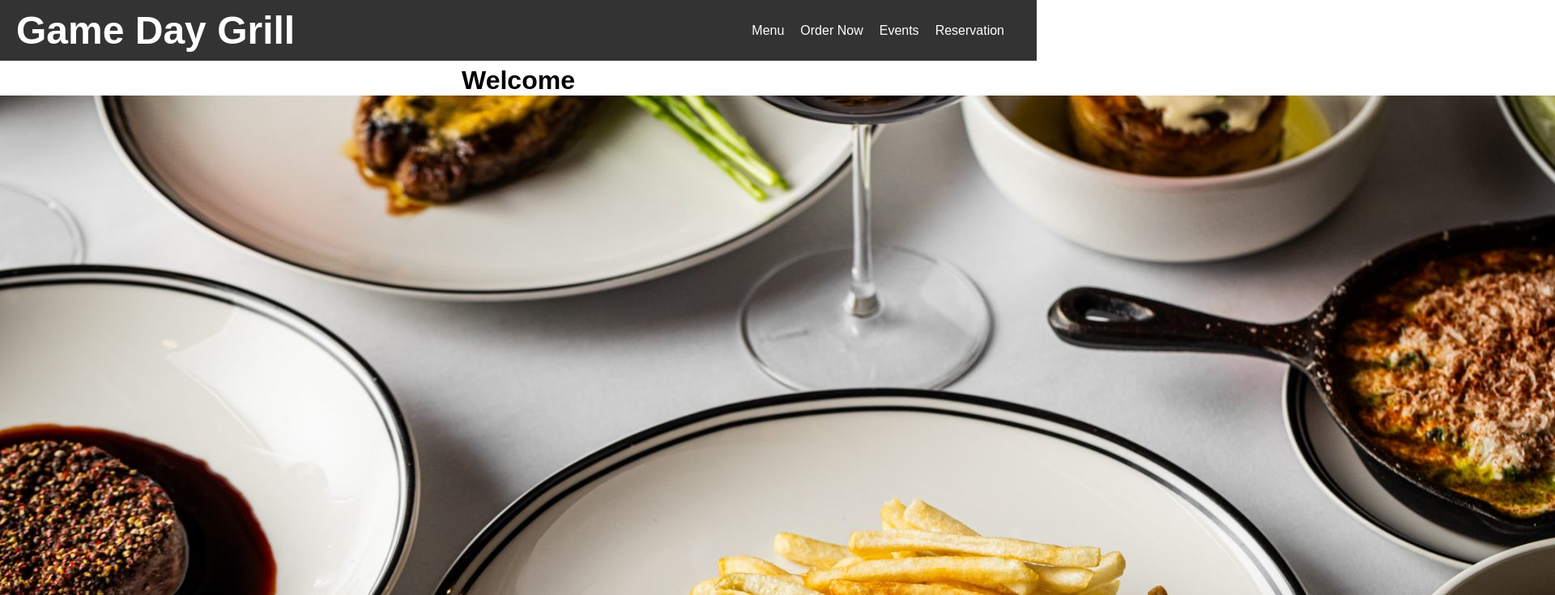
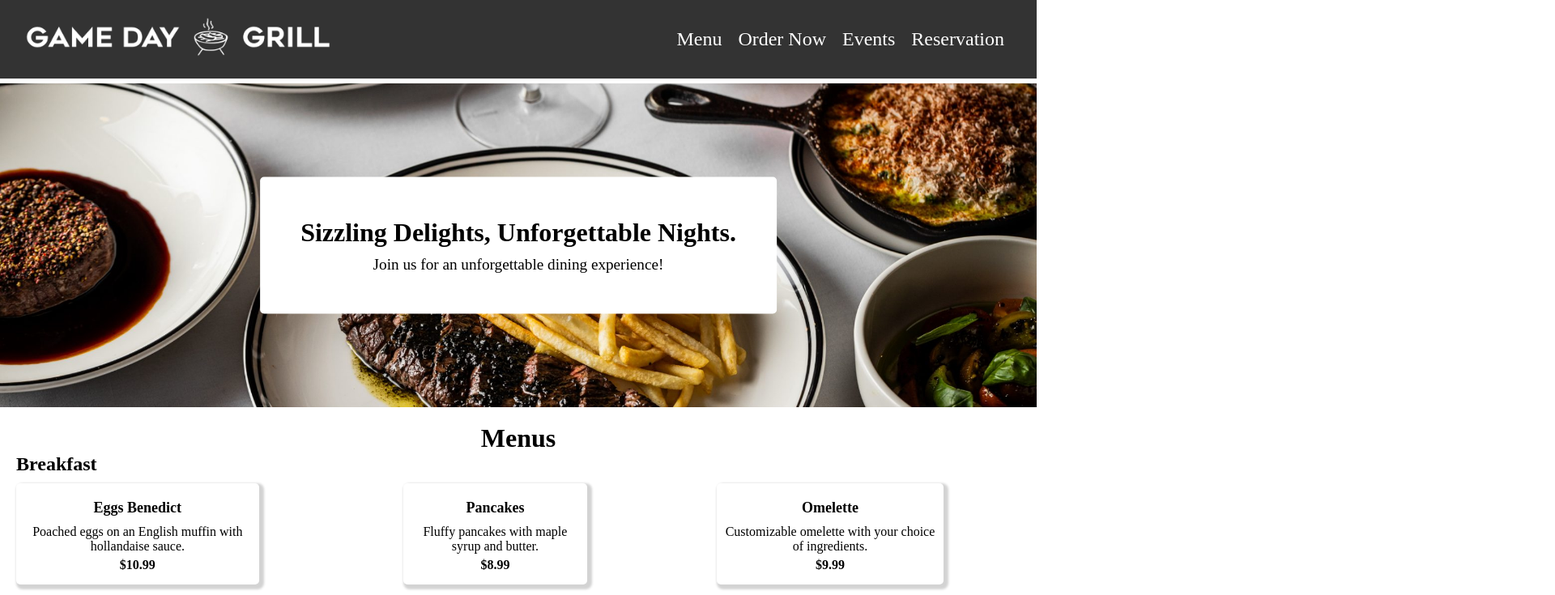
Before and after one commit to lQxick/BPA, a plain HTML site: page index.html in a window 1280 px wide. Shown: the top 735 px of the page at 81% size, 1920 px wide, since content can reach past the window. Drawn offline with Linux system fonts and the light colour scheme.

Commit message:
Imported a new font, Created a Logo. Adjusted the background image and added an overlay. Created a slogan. Added hovering animation to menu items.

```diff
--- a/index.html
+++ b/index.html
@@ -9,8 +9,9 @@
 <body style="background-color: #ffffff;">
     <header>
         <div class="logo">
-            <h1>Game Day Grill</h1>
+            <img src="gameDayGrillLogo.PNG" alt="gameDayGrillLogo" width="400">
         </div>
+        <!-- navigation bar -->
         <nav>
             <ul class="menu">
                 <li><a href="#menu">Menu</a>
@@ -28,9 +29,15 @@
         </nav>
     </header>
     <hr>
-    <section id="welcome">
-        <h2>Welcome</h2>
-        <img src="templateImage.jpg" alt="templateImage">
+    <section class="parallax">
+        <!-- Parallax background image -->
+        <div class="parallax-image"></div>
+
+        <!-- Content overlay on top of the image -->
+        <div class="overlay">
+            <h2>Sizzling Delights, Unforgettable Nights.</h2>
+            <p>Join us for an unforgettable dining experience!</p>
+        </div>
     </section>
     <section id="menu">
         <h2>Menus</h2>
--- a/styles.css
+++ b/styles.css
@@ -6,7 +6,8 @@
 }
 
 body {
-    font-family: Arial, sans-serif;
+    font-family: 'Lora', serif;
+    /* Additional styling for the body goes here */
     font-size: 16px;
 }
 
@@ -31,6 +32,7 @@ header {
     display: flex;
     margin-right: 20px;
     position: relative;
+    font-size: x-large;
 }
 
 .menu li {
@@ -51,6 +53,7 @@ header {
     list-style: none;
     padding: 0;
     margin: 0;
+    z-index: 1; /* Set a positive z-index to ensure it's positioned in front of the parallax image */
 }
 
 .menu li:hover .submenu {
@@ -94,6 +97,11 @@ header {
     width: calc(80% - 20px); /* Distribute menu items evenly */
     text-align: center;
     box-shadow: 3px 3px 3px 3px lightgray;
+    transition: transform 0.5s ease;
+}
+
+.menu-item:hover {
+    transform: scale(1.05);
 }
 
 .menu-item h4 {
@@ -133,3 +141,40 @@ h2 {
 hr {
     border: 3px solid #ffffff;
 }
+
+.overlay {
+    position: absolute;
+    top: 50%;
+    left: 50%;
+    transform: translate(-50%, -50%);
+    text-align: center;
+    color: #000000;
+    background-color: white;
+    padding: 50px;
+    border-radius: 5px;
+}
+
+/* Styles for the overlay content */
+.overlay h2 {
+    font-size: 2em;
+    margin-bottom: 10px;
+}
+
+.overlay p {
+    font-size: 1.2em;
+}
+
+.parallax {
+    position: relative;
+    height: 400px; /* Adjust the height as needed */
+    overflow: hidden;
+}
+
+.parallax-image {
+    /* Background image for parallax effect */
+    background-image: url('templateImage.jpg');
+    background-size: cover;
+    background-position: center;
+    height: 100%;
+    z-index: -1; /* Set a negative z-index to position it behind other elements */
+}
```
Also changed, not shown: fonts/Lora-Bold.ttf (added), fonts/Lora-BoldItalic.ttf (added), fonts/Lora-Italic-VariableFont_wght.ttf (added), fonts/Lora-Italic.ttf (added), fonts/Lora-Medium.ttf (added), fonts/Lora-MediumItalic.ttf (added), fonts/Lora-Regular.ttf (added), fonts/Lora-SemiBold.ttf (added), fonts/Lora-SemiBoldItalic.ttf (added), fonts/Lora-VariableFont_wght.ttf (added), gameDayGrillLogo.PNG (added).
